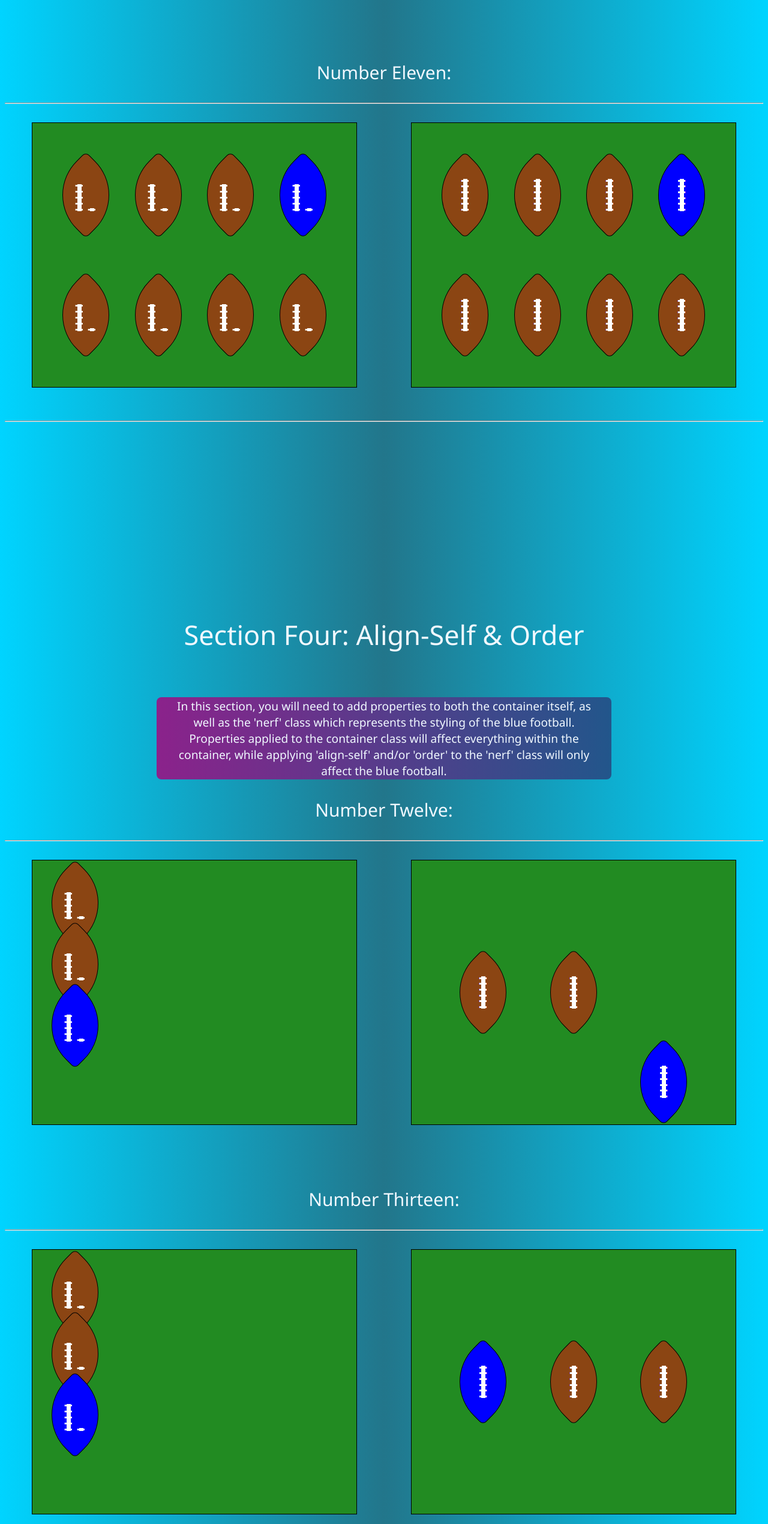
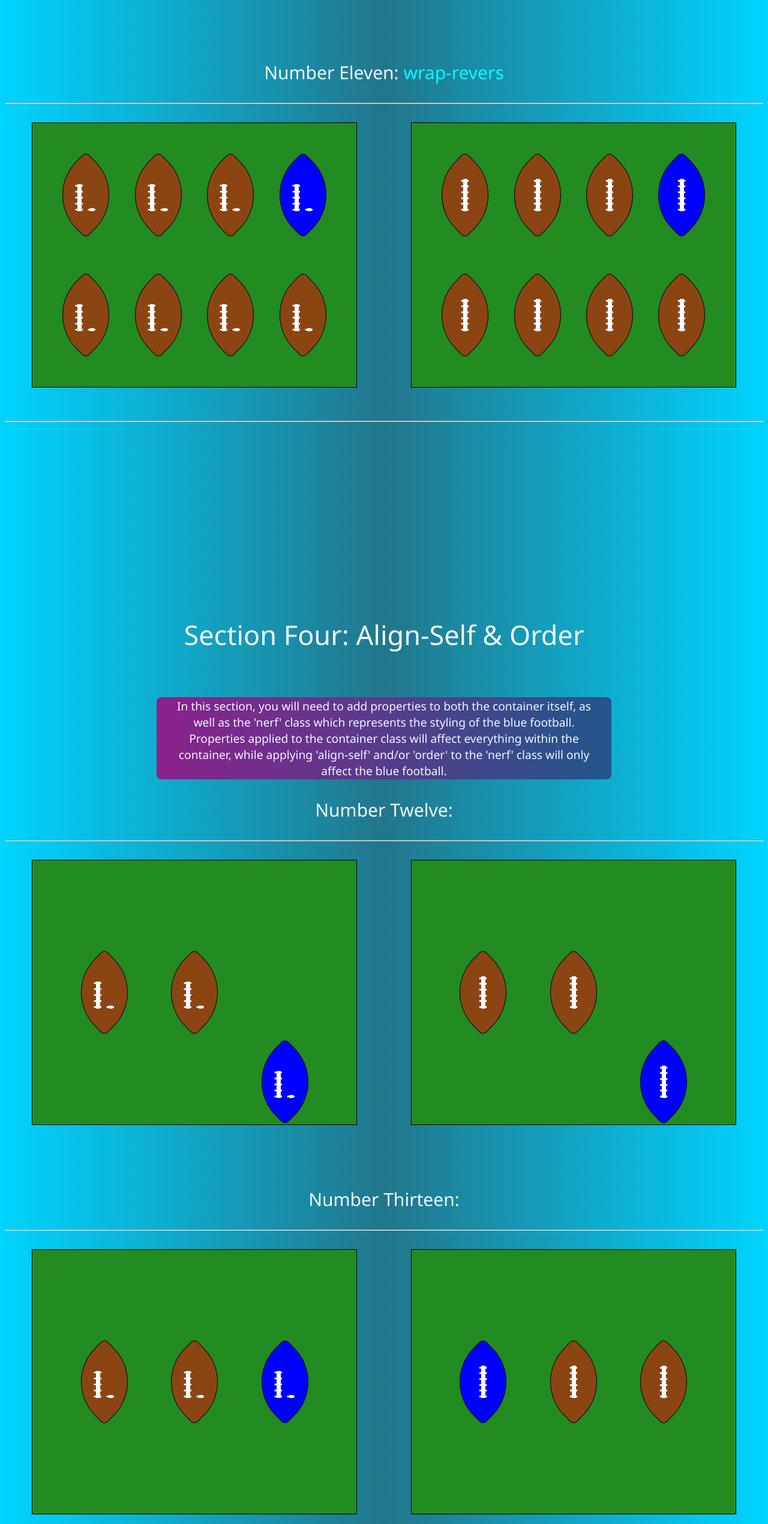
Before and after one commit to Jeanking23/Devcode-Camp, a plain HTML site: page FlexboxWorksheet_UN_Starter-main/index.html in a window 1280 px wide. Shown: the part 8660-11200 px from the top of the page at 60% size. Drawn offline with Linux system fonts and the light colour scheme.

Commit message:
Adding Align-self & Order

```diff
--- a/FlexboxWorksheet_UN_Starter-main/index.html
+++ b/FlexboxWorksheet_UN_Starter-main/index.html
@@ -248,7 +248,7 @@
 
         <br>
 
-        <h3 class="text">Number Eleven: <span class="answer"> </span></h3>
+        <h3 class="text">Number Eleven: <span class="answer">wrap-revers </span></h3>
         <hr>
         <br>
         <div class="flex-container">
--- a/FlexboxWorksheet_UN_Starter-main/worksheet.css
+++ b/FlexboxWorksheet_UN_Starter-main/worksheet.css
@@ -98,16 +98,25 @@
 
 /* Number Twelve */
 
-.container-12 {}
+.container-12 {
+    display: flex;
+    align-items: center;
+    justify-content: space-evenly;
+}
 
 .nerf-12 {
     background-color: blue;
+    align-self: self-end;
 }
 
 
 /* Number Thirteen */
 
-.container-13 {}
+.container-13 {
+    display: flex;
+    align-items: center;
+    justify-content: space-evenly;
+}
 
 .nerf-13 {
     background-color: blue;
@@ -116,8 +125,15 @@
 
 /* Number Fourteen */
 
-.container-14 {}
+.container-14 {
+    display: flex;
+    align-items: center;
+    justify-content: space-evenly;
+    flex-direction: row-reverse;
+}
 
 .nerf-14 {
     background-color: blue;
+    align-self: self-start;
+    flex-direction: row-reverse;
 }
```
